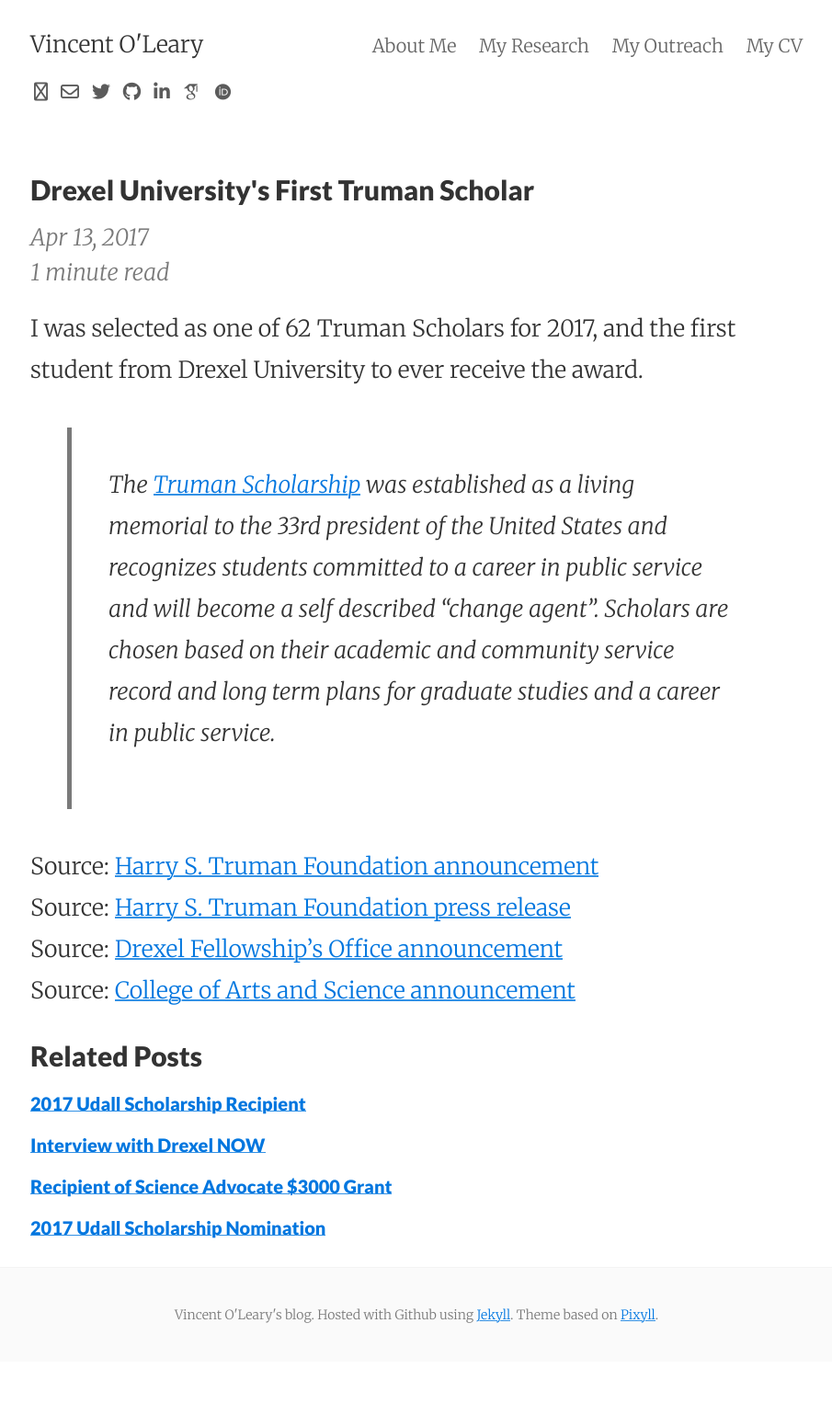
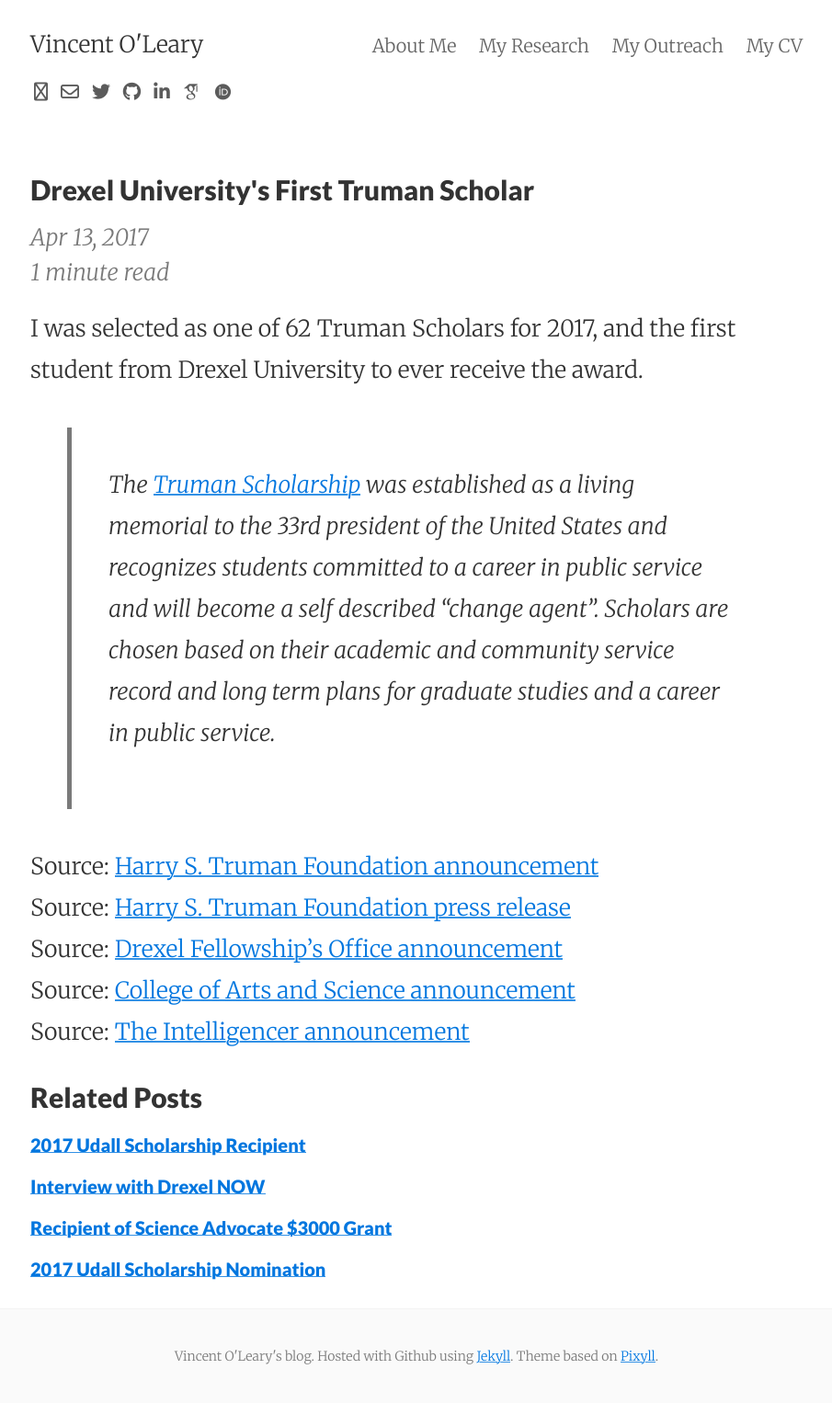
Before and after one commit to MonroeMegalonyx/vjoleary.github.io, a Jekyll site: the page built from _posts/2017-04-13-drexel-first-truman-scholar.md, in a window 1280 px wide. Shown: the whole page at 92% size, without its empty margins (187-1092 px from the left). Built offline with Jekyll 4.4.1, drawn with Linux system fonts in a browser that asks for light colours; nearby versions of some CDN libraries; some web fonts are replaced; before the commit the page ends 1481 px from its top, so only the background shows below that.

Commit message:
Update 2017-04-13-drexel-first-truman-scholar.md

```diff
--- a/_posts/2017-04-13-drexel-first-truman-scholar.md
+++ b/_posts/2017-04-13-drexel-first-truman-scholar.md
@@ -12,3 +12,4 @@ Source: [Harry S. Truman Foundation announcement](https://www.truman.gov/2017-tr
 Source: [Harry S. Truman Foundation press release](https://www.truman.gov/whats-new/announcing-2017-truman-scholars)
 Source: [Drexel Fellowship's Office announcement](http://www.drexel.edu/fellowships/about/news/2017/April/2017%20Truman%20Scholar/)
 Source: [College of Arts and Science announcement](http://drexel.edu/coas/news-events/news/2017/April/Truman-Scholar-Vincent-O-Leary/)
+Source: [The Intelligencer announcement](http://www.theintelligencer.net/life/features/2017/04/wheeling-native-named-truman-scholar/)
```
